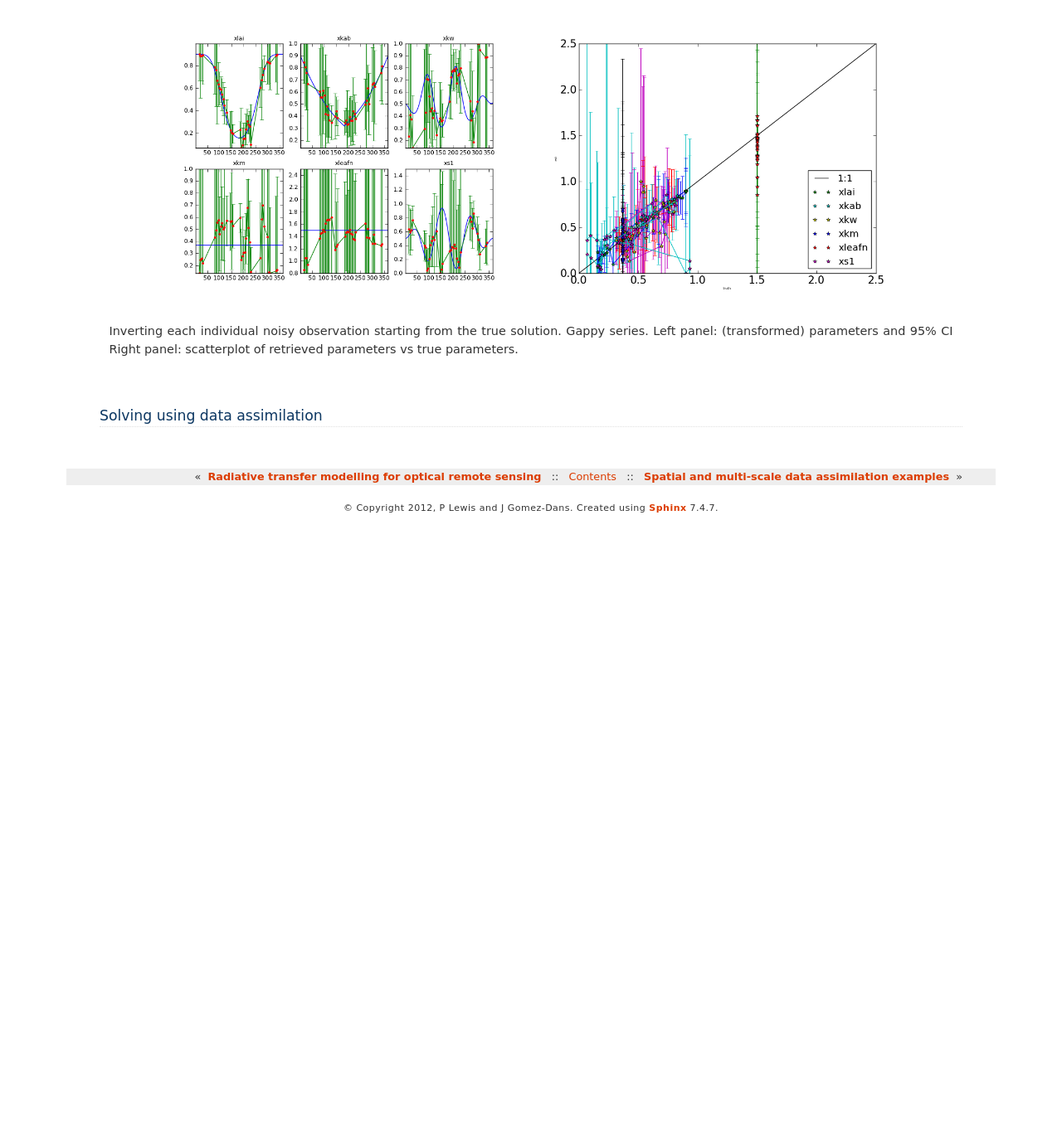
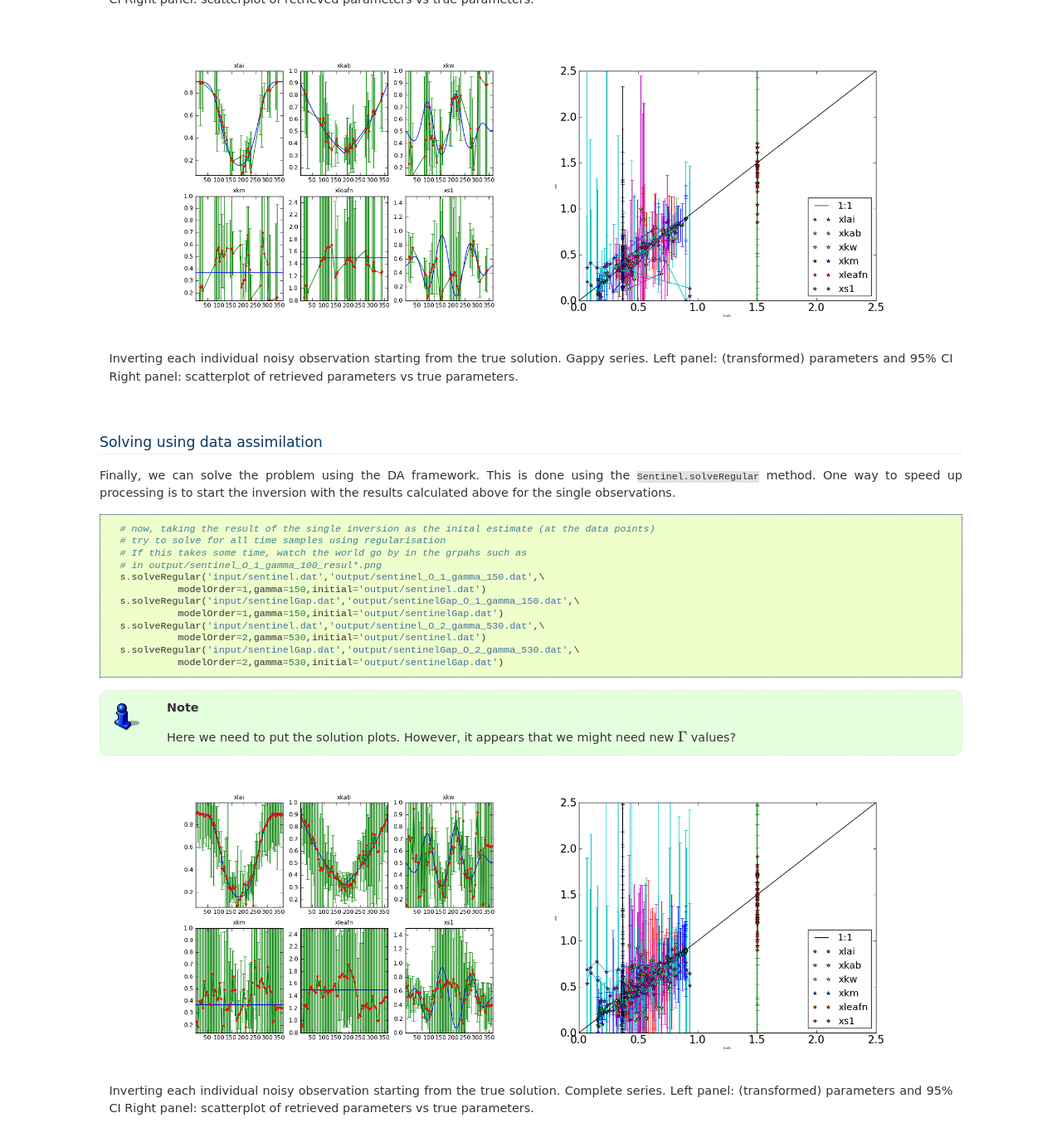
Before and after one commit to jgomezdans/eoldas_release, a Sphinx documentation site: the page built from doc/example_sentinel2.rst, in a window 1280 px wide and 1400 px high, scrolled down 5514 px. Shown: the top 1383 px of the window at 83% size. Built offline with Sphinx 7.4.7, drawn with Linux system fonts in a browser that asks for light colours; formulas are drawn with MathJax 3; the version number could not be read and is left out; before the commit the page ends 6144 px from its top, so only the background shows below that; some of the changed text lies outside the part shown.

```diff
--- a/doc/example_sentinel2.rst
+++ b/doc/example_sentinel2.rst
@@ -84,11 +84,16 @@ In `Lewis et al (2011) <http://dx.doi.org/10.1016/j.rse.2011.12.027>`_
 this is done using cross-validation. In the paper, we proceeded as follows:
 
 #. Set a number of values that :math:`\Gamma` might take. This will necessarily be a large range (say from :math:`10^{-5}-10^{5}`), but prior experience might dictate a suitable interval.
+
     #. For one value of :math:`\Gamma`...
+
         #. Select one single observation, and remove it from the observations that will go into the inversion
+
             #. Solve the inverse problem
             #. Predict the missing observation, and compare with the truth
+
         #. Calculate a prediction metric, such as root mean square error (RMSE) or similar
+
 #. Select the value of :math:`\Gamma` that results in the most accurate predictions.
 
 This method is clearly very time consuming, but can be carried out in
@@ -243,3 +248,32 @@ using graphical methods ``Sentinel.crossPlot`` and ``Sentinel.paramPlot``.
 
 Solving using data assimilation
 ^^^^^^^^^^^^^^^^^^^^^^^^^^^^^^^^^^
+
+Finally, we can solve the problem using the DA framework. This is done
+using the ``Sentinel.solveRegular`` method. One way to speed up
+processing is to start the inversion with the results calculated above
+for the single observations.
+
+.. literalinclude:: ../sentinel.py
+   :language: python
+   :lines: 945-956
+
+.. note::
+
+   Here we need to put the solution plots. However, it appears that
+   we might need new :math:`\Gamma` values?
+
+
+.. figure:: sentinel.png
+   :width: 90%
+
+   Inverting each individual noisy observation starting from the true solution. Complete series.
+   Left panel: (transformed) parameters and 95% CI
+   Right panel: scatterplot of retrieved parameters vs true parameters.
+
+.. figure:: sentinelGap.png
+   :width: 90%
+
+   Inverting each individual noisy observation starting from the true solution. Gappy series.
+   Left panel: (transformed) parameters and 95% CI
+   Right panel: scatterplot of retrieved parameters vs true parameters.
--- a/doc/index.rst
+++ b/doc/index.rst
@@ -11,6 +11,7 @@ Contents:
 .. toctree::
    :maxdepth: 3
 
+   eoldas_install.rst
    eoldas_guide.rst
    example1.rst
    example2.rst
```
Also changed, not shown: doc/eoldas_install.rst (added, +93 -0 lines).
